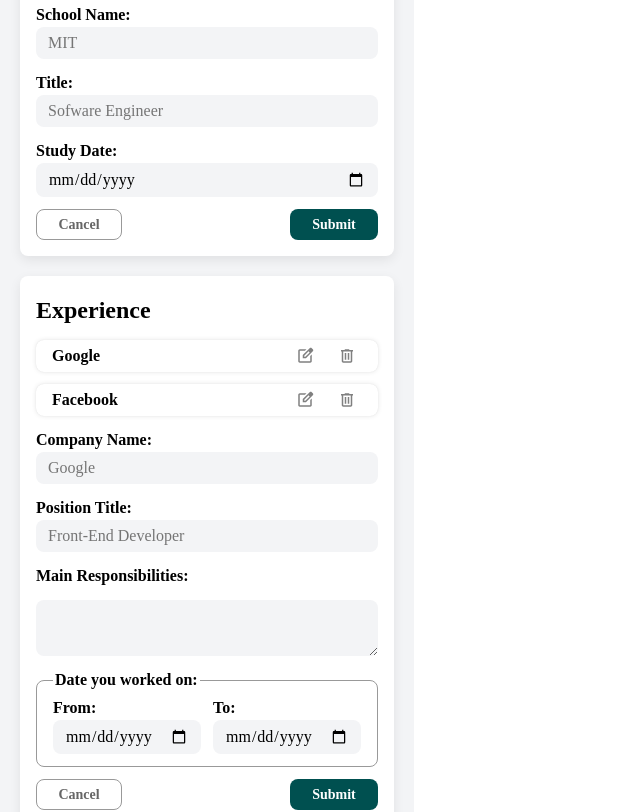
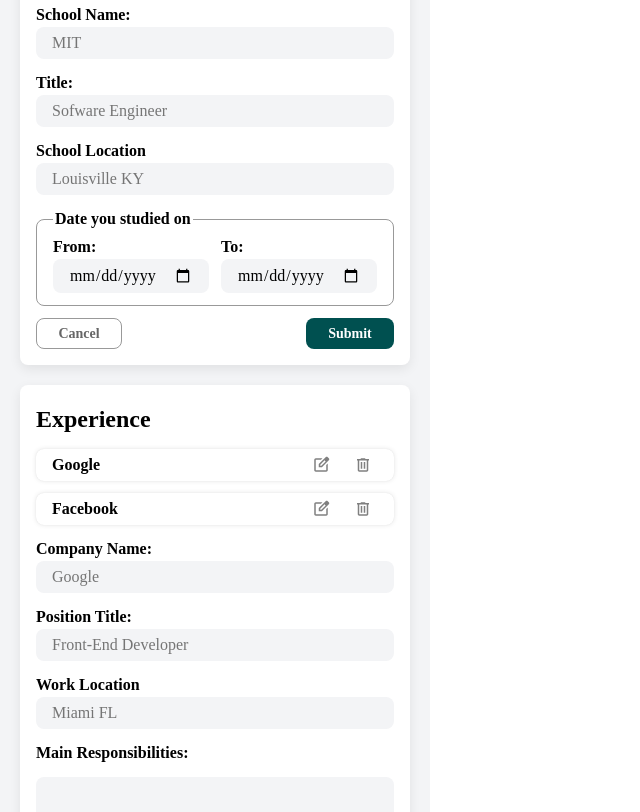
Before and after one commit to MCurb/cv-application-TOP_Project, a React (Vite) app: page / in a window 1280 px wide. Shown: the part 640-1452 px from the top of the page, without its empty margins (0-640 px from the left). Built offline with nearby package versions, Linux system fonts and the light colour scheme.

Commit message:
feat: add support for location and (from - to) dates in resume cards

```diff
--- /dev/null
+++ b/src/components/forms/DateFormSection.jsx
@@ -0,0 +1,8 @@
+export function DateFormSection({ legendText, children }) {
+  return (
+    <fieldset>
+      <legend>{legendText}</legend>
+      {children}
+    </fieldset>
+  );
+}
--- a/src/components/forms/EducForm.jsx
+++ b/src/components/forms/EducForm.jsx
@@ -1,5 +1,6 @@
 import { Form } from "../ui/Form";
 import { Input } from "../ui/Input";
+import { DateFormSection } from "./DateFormSection";
 
 export function EducForm({ onSubmit, isActive, inputsData, onChange }) {
   function onInputChange(e) {
@@ -33,13 +34,31 @@ export function EducForm({ onSubmit, isActive, inputsData, onChange }) {
         required
       ></Input>
       <Input
-        label={"Study Date:"}
-        value={inputsData.studyDate}
-        id={"input-study-date"}
-        name={"studyDate"}
+        label={"School Location"}
+        placeholder={"Louisville KY"}
+        id={"input-school-location"}
+        name={"location"}
+        value={inputsData.location}
         onChange={onInputChange}
-        type="date"
       ></Input>
+      <DateFormSection legendText={'Date you studied on'}>
+        <Input
+          label={"From:"}
+          id={"input-study-from-date"}
+          name={"fromDate"}
+          value={inputsData.fromDate}
+          onChange={onInputChange}
+          type="date"
+        ></Input>
+        <Input
+          label={"To:"}
+          id={"input-study-to-date"}
+          name={"toDate"}
+          value={inputsData.toDate}
+          onChange={onInputChange}
+          type="date"
+        ></Input>
+      </DateFormSection>
     </Form>
   );
 }
--- a/src/components/forms/ExperienceForm.jsx
+++ b/src/components/forms/ExperienceForm.jsx
@@ -1,6 +1,7 @@
 import { Form } from "../ui/Form";
 import { Input } from "../ui/Input";
 import { Textarea } from "../ui/Textarea";
+import { DateFormSection } from "./DateFormSection";
 
 export function ExperienceForm({ onSubmit, isActive, inputsData, onChange }) {
   function onInputChange(e) {
@@ -33,6 +34,14 @@ export function ExperienceForm({ onSubmit, isActive, inputsData, onChange }) {
         onChange={onInputChange}
         required
       ></Input>
+      <Input
+        label={"Work Location"}
+        placeholder={"Miami FL"}
+        id={"input-work-location"}
+        name={"location"}
+        value={inputsData.location}
+        onChange={onInputChange}
+      ></Input>
       <Textarea
         label={"Main Responsibilities:"}
         id={"txtarea-respon"}
@@ -40,8 +49,7 @@ export function ExperienceForm({ onSubmit, isActive, inputsData, onChange }) {
         value={inputsData.mainResp}
         onChange={onInputChange}
       />
-      <fieldset>
-        <legend>Date you worked on:</legend>
+      <DateFormSection legendText={'Date you worked on'}>
         <Input
           label={"From:"}
           id={"input-from-date"}
@@ -58,7 +66,7 @@ export function ExperienceForm({ onSubmit, isActive, inputsData, onChange }) {
           onChange={onInputChange}
           type="date"
         ></Input>
-      </fieldset>
+      </DateFormSection>
     </Form>
   );
 }
--- a/src/components/forms/FormSection.jsx
+++ b/src/components/forms/FormSection.jsx
@@ -8,7 +8,9 @@ export function FormSection({ sectionType, entries, onSubmit }) {
   const educInitData = {
     schoolName: "",
     title: "",
-    studyDate: "",
+    location: "",
+    fromDate: "",
+    toDate: "",
   };
   const [educInputs, setEducInputs] = useState(educInitData);
 
@@ -16,6 +18,7 @@ export function FormSection({ sectionType, entries, onSubmit }) {
     id: crypto.randomUUID(),
     companyName: "",
     positionTitle: "",
+    location: "",
     mainResp: "",
     fromDate: "",
     toDate: "",
--- a/src/components/forms/SideForms.css
+++ b/src/components/forms/SideForms.css
@@ -23,7 +23,7 @@ form.hidden {
 
 input,
 textarea {
-  padding: 4px 12px;
+  padding: var(--btn-padding);
   border-radius: var(--card-radious);
   border: none;
   background-color: var(--bg-color);
--- a/src/components/resume/InfoSection.jsx
+++ b/src/components/resume/InfoSection.jsx
@@ -13,7 +13,12 @@ export function InfoSection({ entries, sectionType }) {
           entries.map((entry) => {
             const groupOne = (
               <>
-                <p>{entry.studyDate}</p>
+                <div className="date">
+                  <p>{entry.fromDate}</p>
+                  <span>-</span>
+                  <p>{entry.toDate}</p>
+                </div>
+                <p>{entry.location}</p>
               </>
             );
             const groupTwo = (
@@ -40,6 +45,7 @@ export function InfoSection({ entries, sectionType }) {
                   <span>-</span>
                   <p>{entry.toDate}</p>
                 </div>
+                <p>{entry.location}</p>
               </>
             );
             const groupTwo = (
```
